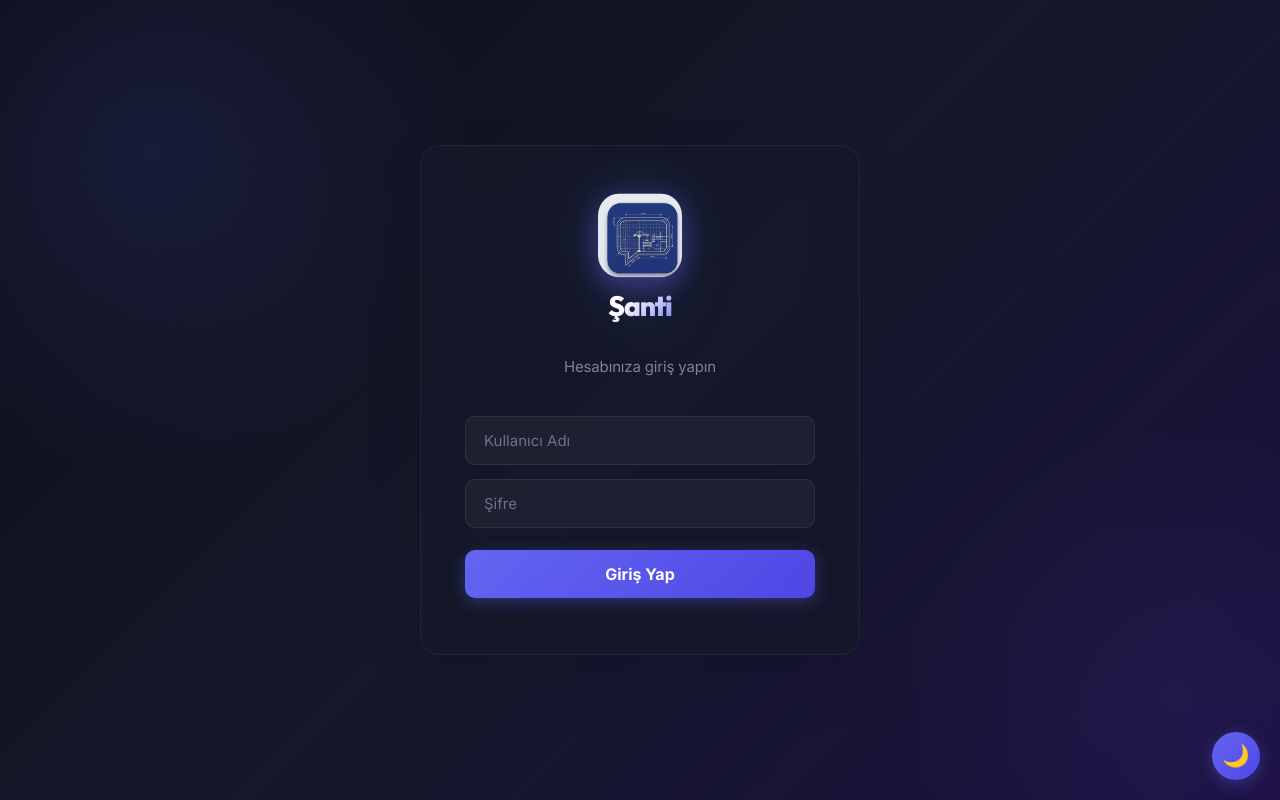
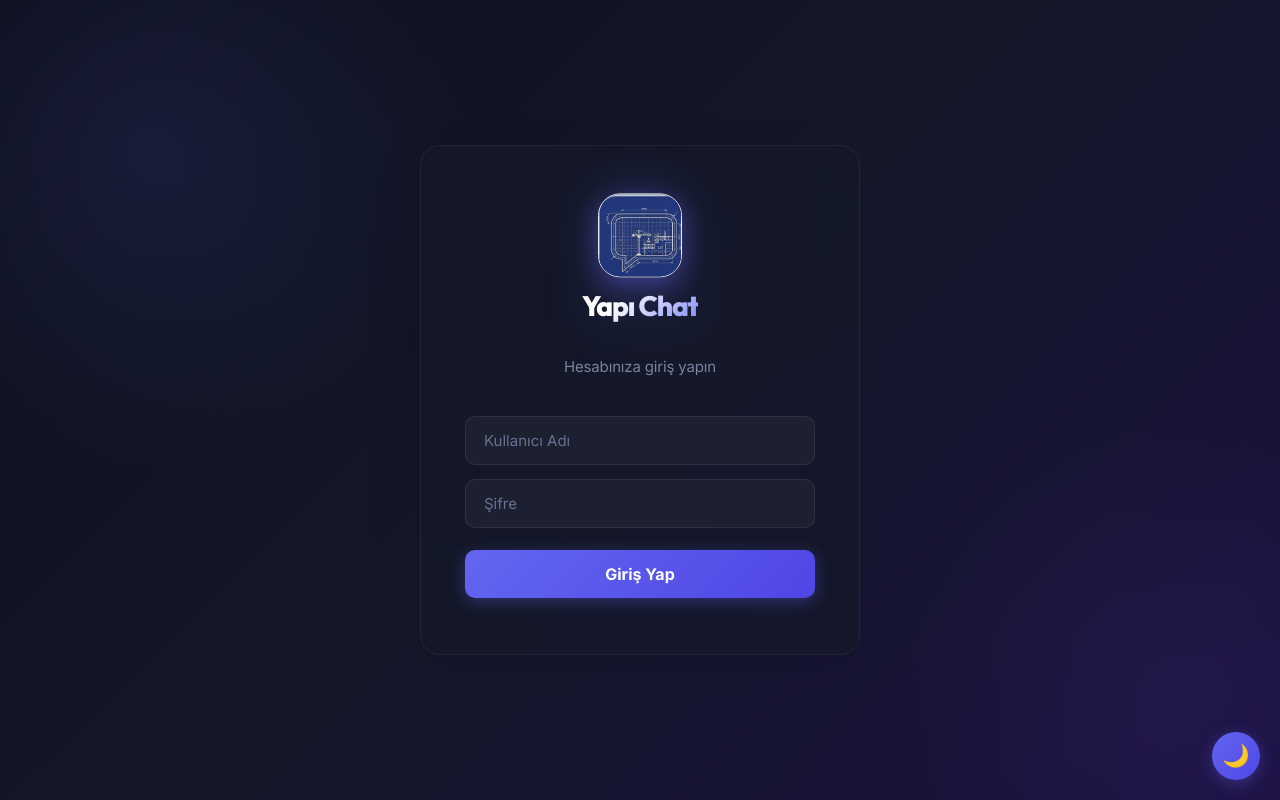
Before and after one commit to emin-cool/krokinet, a React (Create React App) app: page /login in a window 1280 px wide. Built offline with nearby package versions, Linux system fonts and the light colour scheme; no server answers.

Commit message:
feat: switch category dropdown to horizontal filter buttons, update name to Yapı Chat, crop logo, disable pinch zoom on map

```diff
--- a/public/index.html
+++ b/public/index.html
@@ -12,7 +12,7 @@
     <link rel="apple-touch-icon" href="%PUBLIC_URL%/logo192.png" />
     <meta name="apple-mobile-web-app-capable" content="yes" />
     <meta name="apple-mobile-web-app-status-bar-style" content="black-translucent" />
-    <meta name="apple-mobile-web-app-title" content="Şanti" />
+    <meta name="apple-mobile-web-app-title" content="Yapı Chat" />
     <!--
       manifest.json provides metadata used when your web app is installed on a
       user's mobile device or desktop. See https://developers.google.com/web/fundamentals/web-app-manifest/
@@ -27,7 +27,7 @@
       work correctly both with client-side routing and a non-root public URL.
       Learn how to configure a non-root public URL by running `npm run build`.
     -->
-    <title>Şanti</title>
+    <title>Yapı Chat</title>
   </head>
   <body>
     <noscript>You need to enable JavaScript to run this app.</noscript>
--- a/src/index.css
+++ b/src/index.css
@@ -127,6 +127,28 @@ body {
    Body: 14-15px / 400-500 — okunaklı
    Caption: 12-13px / 500
    ═══════════════════════════════════════════════════════ */
+/* Hide scrollbar for horizontal scroll containers */
+.hide-scrollbar::-webkit-scrollbar {
+  display: none;
+}
+
+/* Crop the logo to show only the blue rounded square */
+.app-logo-container {
+  overflow: hidden;
+  display: flex;
+  align-items: center;
+  justify-content: center;
+  border-radius: 16px;
+  border: 1px solid var(--border-color);
+  box-shadow: var(--shadow-md);
+  flex-shrink: 0;
+}
+.app-logo-container img {
+  width: 125%;
+  height: 125%;
+  object-fit: cover;
+}
+
 h1 {
   font-size: 2rem;
   font-weight: 800;
--- a/src/pages/Login.js
+++ b/src/pages/Login.js
@@ -30,8 +30,10 @@ export default function Login() {
     <div className="login-container">
       <div className="login-box">
         <div className="login-logo" style={{ display: 'flex', flexDirection: 'column', alignItems: 'center', justifyContent: 'center', margin: '0 auto 16px', gap: '12px' }}>
-          <img src="/logo.png" alt="Şanti Logo" style={{ width: '84px', height: '84px', borderRadius: '22px', objectFit: 'cover', boxShadow: '0 8px 24px rgba(99, 102, 241, 0.35)' }} />
-          <h1 className="app-logo-text">Şanti</h1>
+          <div className="app-logo-container" style={{ width: '84px', height: '84px', borderRadius: '22px', boxShadow: '0 8px 24px rgba(99, 102, 241, 0.35)' }}>
+            <img src="/logo.png" alt="Yapı Chat Logo" />
+          </div>
+          <h1 className="app-logo-text">Yapı Chat</h1>
         </div>
         <p>Hesabınıza giriş yapın</p>
         {error && <div className="error-msg">{error}</div>}
--- a/src/pages/Profile.js
+++ b/src/pages/Profile.js
@@ -74,9 +74,11 @@ export default function Profile() {
             <ArrowLeft size={20} />
           </button>
           <div style={{ display: 'flex', alignItems: 'center', gap: 16 }}>
-          <img src="/logo.png" alt="Şanti Logo" style={{ width: '56px', height: '56px', borderRadius: '16px', objectFit: 'cover', border: '1px solid var(--border-color)', boxShadow: 'var(--shadow-md)' }} />
+          <div className="app-logo-container" style={{ width: '56px', height: '56px' }}>
+            <img src="/logo.png" alt="Yapı Chat Logo" />
+          </div>
           <div>
-            <h1 className="app-logo-text" style={{ margin: 0 }}>Şanti</h1>
+            <h1 className="app-logo-text" style={{ margin: 0 }}>Yapı Chat</h1>
             <p style={{ margin: 0, fontSize: '0.875rem', color: 'var(--text-muted)' }}>Ana Sayfaya Dön</p>
           </div>
         </div>
--- a/src/pages/ProjectDetail.js
+++ b/src/pages/ProjectDetail.js
@@ -18,8 +18,7 @@ const CATEGORY_COLORS = {
   'tesisat': '#22c55e',
   'mekanik': '#f97316',
   'mimari': '#a855f7',
-  'genel': '#3b82f6',
-  'diğer': '#64748b'
+  'joker': '#e11d48'
 };
 const CATEGORIES = Object.keys(CATEGORY_COLORS);
 
@@ -365,7 +364,9 @@ export default function ProjectDetail() {
             <ArrowLeft size={20} />
           </button>
           <div className="projects-top-left" style={{ display: 'flex', alignItems: 'center', gap: '16px' }}>
-            <img src="/logo.png" alt="Şanti Logo" style={{ width: '56px', height: '56px', borderRadius: '16px', objectFit: 'cover', border: '1px solid var(--border-color)', boxShadow: 'var(--shadow-md)' }} />
+            <div className="app-logo-container" style={{ width: '56px', height: '56px' }}>
+              <img src="/logo.png" alt="Yapı Chat Logo" />
+            </div>
             <div>
               <h1 style={{ margin: 0, fontSize: '1.5rem', fontWeight: 800, color: 'var(--text-main)', letterSpacing: '-0.02em' }}>{project.name}</h1>
               <p style={{ margin: 0, fontSize: '0.875rem', color: 'var(--text-muted)' }}>{userData?.name} ({userData?.role})</p>
@@ -488,14 +489,23 @@ export default function ProjectDetail() {
                   onChange={e => setPinSearch(e.target.value)}
                   style={{ flex: 1, padding: '8px 12px', borderRadius: 6, border: '1px solid var(--border-color)', background: 'var(--bg-main)', color: 'var(--text-main)' }}
                 />
-                <select
-                  value={categoryFilter}
-                  onChange={e => setCategoryFilter(e.target.value)}
-                  style={{ padding: '8px 12px', borderRadius: 6, border: '1px solid var(--border-color)', width: 160, background: 'var(--bg-main)', color: 'var(--text-main)', textTransform: 'capitalize' }}
-                >
-                  <option value="all">Tüm İşler</option>
-                  {CATEGORIES.map(c => <option key={c} value={c}>{c}</option>)}
-                </select>
+                <div style={{ display: 'flex', gap: 6, overflowX: 'auto', paddingBottom: 4, flex: 1, minWidth: 200, WebkitOverflowScrolling: 'touch', msOverflowStyle: 'none', scrollbarWidth: 'none' }} className="hide-scrollbar">
+                  <button
+                    onClick={() => setCategoryFilter('all')}
+                    style={{ padding: '6px 12px', borderRadius: 20, border: '1px solid var(--border-color)', background: categoryFilter === 'all' ? '#3b82f6' : 'var(--bg-main)', color: categoryFilter === 'all' ? '#fff' : 'var(--text-main)', fontSize: 13, fontWeight: 600, whiteSpace: 'nowrap', cursor: 'pointer', transition: '0.2s' }}
+                  >
+                    Genel
+                  </button>
+                  {CATEGORIES.map(c => (
+                    <button
+                      key={c}
+                      onClick={() => setCategoryFilter(c)}
+                      style={{ padding: '6px 12px', borderRadius: 20, border: `1px solid ${categoryFilter === c ? CATEGORY_COLORS[c] : 'var(--border-color)'}`, background: categoryFilter === c ? CATEGORY_COLORS[c] : 'var(--bg-main)', color: categoryFilter === c ? '#fff' : 'var(--text-main)', fontSize: 13, fontWeight: 600, whiteSpace: 'nowrap', cursor: 'pointer', transition: '0.2s', textTransform: 'capitalize' }}
+                    >
+                      {c}
+                    </button>
+                  ))}
+                </div>
                 <select
                   value={pinFilter}
                   onChange={e => setPinFilter(e.target.value)}
@@ -515,20 +525,14 @@ export default function ProjectDetail() {
                 limitToBounds={true}
                 centerZoomedOut={true}
                 disabled={addingPin && !newPinCoords}
+                pinch={{ disabled: true }}
+                wheel={{ disabled: true }}
+                doubleClick={{ disabled: true }}
               >
                 {({ zoomIn, zoomOut, resetTransform }) => (
                   <div style={{ position: 'relative', width: '100%', height: '100%' }}>
 
-                    {/* Lejant (Kategori Renkleri) */}
-                    <div style={{ position: 'absolute', top: 16, left: 16, zIndex: 100, background: 'var(--bg-main)', padding: '12px', borderRadius: '12px', border: '1px solid var(--border-color)', boxShadow: '0 4px 6px rgba(0,0,0,0.1)', display: 'flex', flexDirection: 'column', gap: '8px' }}>
-                      <span style={{ fontSize: 12, fontWeight: 'bold', color: 'var(--text-muted)', marginBottom: 4, textTransform: 'uppercase', letterSpacing: 0.5 }}>İş Türleri</span>
-                      {Object.entries(CATEGORY_COLORS).map(([cat, col]) => (
-                        <div key={cat} style={{ display: 'flex', alignItems: 'center', gap: 8 }}>
-                          <div style={{ width: 14, height: 14, borderRadius: '50%', background: col }} />
-                          <span style={{ fontSize: 13, color: 'var(--text-main)', textTransform: 'capitalize' }}>{cat}</span>
-                        </div>
-                      ))}
-                    </div>
+                    {/* Lejant (Kategori Renkleri) kaldırıldı - Üstteki butonlar yerine geçiyor */}
 
                     <div className="zoom-controls">
                       <button className="zoom-btn" onClick={() => zoomIn()}>+</button>
--- a/src/pages/Projects.js
+++ b/src/pages/Projects.js
@@ -58,9 +58,11 @@ export default function Projects() {
       {/* Header */}
       <div className="projects-top-header">
         <div className="projects-top-left" style={{ display: 'flex', alignItems: 'center', gap: '16px' }}>
-          <img src="/logo.png" alt="Şanti Logo" style={{ width: '56px', height: '56px', borderRadius: '16px', objectFit: 'cover', border: '1px solid var(--border-color)', boxShadow: 'var(--shadow-md)' }} />
+          <div className="app-logo-container" style={{ width: '56px', height: '56px' }}>
+            <img src="/logo.png" alt="Yapı Chat Logo" />
+          </div>
           <div>
-            <h1 className="app-logo-text">Şanti</h1>
+            <h1 className="app-logo-text">Yapı Chat</h1>
             <p>{userData?.name} ({userData?.role})</p>
           </div>
         </div>
```
Also changed, not shown: public/manifest.json.
